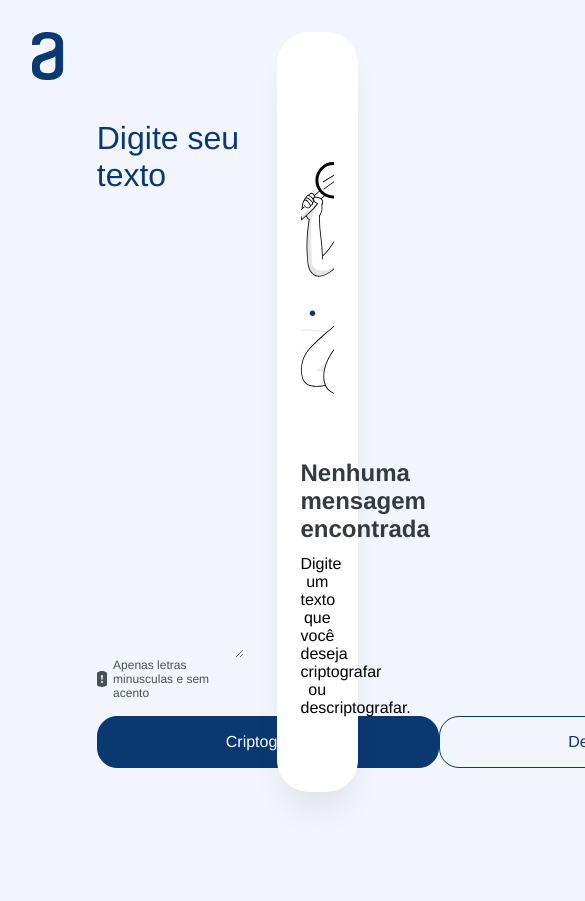
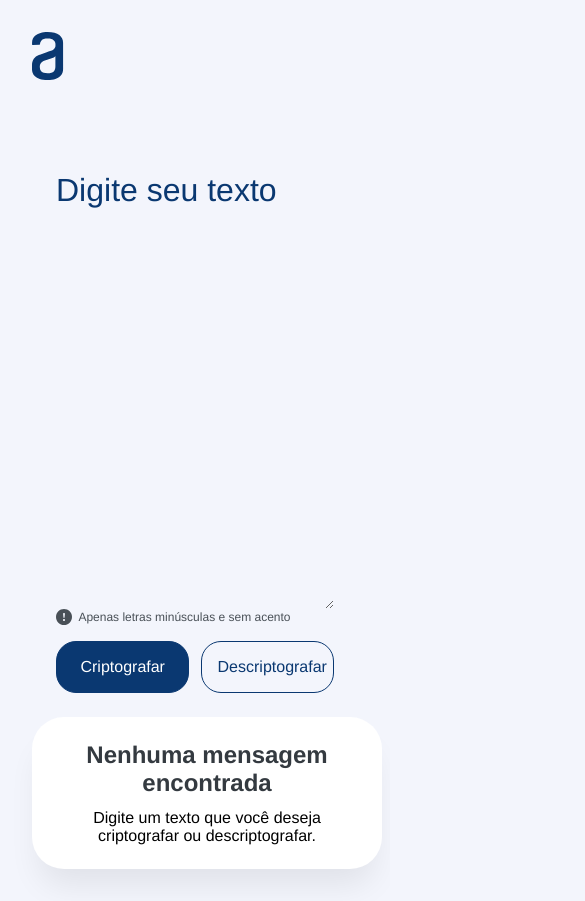
Before and after one commit to Moscarde/Oracle_ONE_Decodificador_de_textos, a React (Create React App) app: page / in a window 390 px wide. Shown: the top 901 px of the page, 585 px wide, since content can reach past the window. Before the commit the page ends 844 px from the top, so only its background shows below. Built offline with nearby package versions, Linux system fonts and the light colour scheme.

Commit message:
layout responsiveness

```diff
--- a/src/components/InputField/InputField.js
+++ b/src/components/InputField/InputField.js
@@ -19,7 +19,7 @@ function InputContainer({ onInputChange, changeMode, mode }) {
                     }}
                     className={styles.attention_icon}>
                 </div>
-                <p>Apenas letras minusculas e sem acento</p>
+                <p>Apenas letras minúsculas e sem acento</p>
             </div>
             <div className={styles.actions}>
                 <button
--- a/src/components/InputField/InputField.module.css
+++ b/src/components/InputField/InputField.module.css
@@ -59,7 +59,8 @@
     border-radius: 20px;
     font-weight: 400;
     color: #0A3871;
-    padding: 1em 8em;
+    padding: 1em;
+    width: 48%;
     transition: .2s;
     cursor: pointer;
 }
@@ -74,6 +75,29 @@
 }
 
 .active:hover {
-    background: #093264;;
+    background: #093264;
+    ;
 
 }
+
+@media screen and (max-width: 768px) {
+    .container {
+        width: 100%;
+        height: 75vh;
+    }
+}
+
+@media screen and (max-width: 375px) {
+    .container {
+        padding: 0 0 1em 0;
+        height: 70vh;
+    }
+
+    .actions {
+        flex-direction: column;
+    }
+    .button {
+        width: 100%;
+        margin-bottom: 1.5em;
+    }
+}
--- a/src/components/OutputField/OutputField.module.css
+++ b/src/components/OutputField/OutputField.module.css
@@ -1,6 +1,7 @@
 .container {
     width: 25%;
-    height: 90vh;
+    min-width: 350px;
+    min-height: 90vh;
     background-color: #fff;
     border-radius: 32px;
     box-shadow: 0px 24px 32px -8px rgba(0, 0, 0, 0.08);
@@ -35,7 +36,7 @@
     height: 100%;
 }
 
-.outputActive p{
+.outputActive p {
     width: 100%;
     font-size: 24px;
     color: #495057;
@@ -48,12 +49,30 @@
     border-radius: 20px;
     font-weight: 400;
     color: #0A3871;
-    padding: 1em ;
+    padding: 1em;
     width: 100%;
     transition: .2s;
     cursor: pointer;
+    margin-top: 1em;
 }
 
 .outputActive button:hover {
     background: #D8DFE8;
 }
+
+@media screen and (max-width: 768px) {
+    .container {
+        width: 100%;
+        min-height: 15vh;
+    }
+
+    .empty_text_img {
+        display: none;
+    }
+}
+
+@media screen and (max-width: 375px) {
+    .container {
+        padding: 1em;
+    }
+}
--- a/src/index.css
+++ b/src/index.css
@@ -16,3 +16,16 @@ main {
   justify-content: space-between;
   padding: 2em;
 }
+
+@media screen and (max-width: 768px) {
+  main {
+    flex-direction: column;
+    /* align-items: center */
+  }
+}
+
+@media screen and (max-width: 375px) {
+  main {
+    padding: 1.5em 1em;
+  }
+}
```
